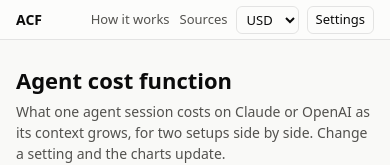
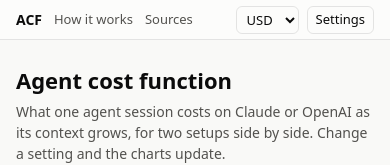
Before and after one commit to Nobbettt/agent-cost-function, a React (Vite) app: page / in a window 390 px wide. Shown: the top 165 px of the page. Built offline with nearby package versions, Linux system fonts and the light colour scheme.

Commit message:
feat: left-align the navbar page links next to the brand
Brand and page links on the left; currency and Settings grouped on the right
(calculator only). 20px after the brand (12px below 640px), 16px between links.

```diff
--- a/src/components/NavBar.tsx
+++ b/src/components/NavBar.tsx
@@ -49,6 +49,8 @@ export function NavBar({ page, settings, settingsButtonRef, controls }: Props) {
               : <a key={l.page} href={l.href}>{text}</a>
           })}
         </div>
+        {(controls || settings) && (
+          <div className="nav-end">
             {controls}
             {settings && (
               <button
@@ -59,6 +61,8 @@ export function NavBar({ page, settings, settingsButtonRef, controls }: Props) {
                 Settings
               </button>
             )}
+          </div>
+        )}
       </nav>
     </header>
   )
--- a/src/index.css
+++ b/src/index.css
@@ -59,11 +59,13 @@ footer nav { display: inline; }
 
 /* Top bar, sticky on every page. */
 .navbar { position: sticky; top: 0; z-index: 30; height: 40px; background: var(--surface); border-bottom: 1px solid var(--border); }
-.navbar nav { height: 100%; display: flex; align-items: center; gap: 12px; padding: 0 16px; }
+.navbar nav { height: 100%; display: flex; align-items: center; gap: 20px; padding: 0 16px; }
 .brand { flex: none; font-size: 14px; font-weight: 600; color: var(--ink); text-decoration: none; white-space: nowrap; }
 .brand-short { display: none; }
-.nav-links { display: flex; gap: 14px; margin-left: auto; min-width: 0; overflow-x: auto; scrollbar-width: none; font-size: 13px; white-space: nowrap; }
+.nav-links { display: flex; gap: 16px; min-width: 0; overflow-x: auto; scrollbar-width: none; font-size: 13px; white-space: nowrap; }
 .nav-links::-webkit-scrollbar { display: none; }
+/* Calculator controls (currency, Settings): pushed to the right edge; the page links stay beside the brand. */
+.nav-end { flex: none; display: flex; align-items: center; gap: 8px; margin-left: auto; }
 .nav-links a { color: var(--ink-2); text-decoration: none; }
 .nav-links a:hover { color: var(--ink); text-decoration: underline; }
 .nav-links [aria-current="page"] { color: var(--ink); }
@@ -76,8 +78,8 @@ footer nav { display: inline; }
   .brand-short { display: inline; }
   .currency-wrap .info-tip { display: none; }
   .currency-label { position: absolute; width: 1px; height: 1px; overflow: hidden; clip-path: inset(50%); white-space: nowrap; }
-  .navbar nav { gap: 8px; }
-  .nav-links { gap: 10px; }
+  .navbar nav { gap: 12px; }
+  .nav-links { gap: 12px; }
 }
 @media (max-width: 479px) {
   /* Tight: drop the Settings icon so everything fits at 375px. */
```
Also changed, not shown: 1 other file (tests, documents, lock files or other folders). Lines whose indentation alone changed are shown as unchanged.
